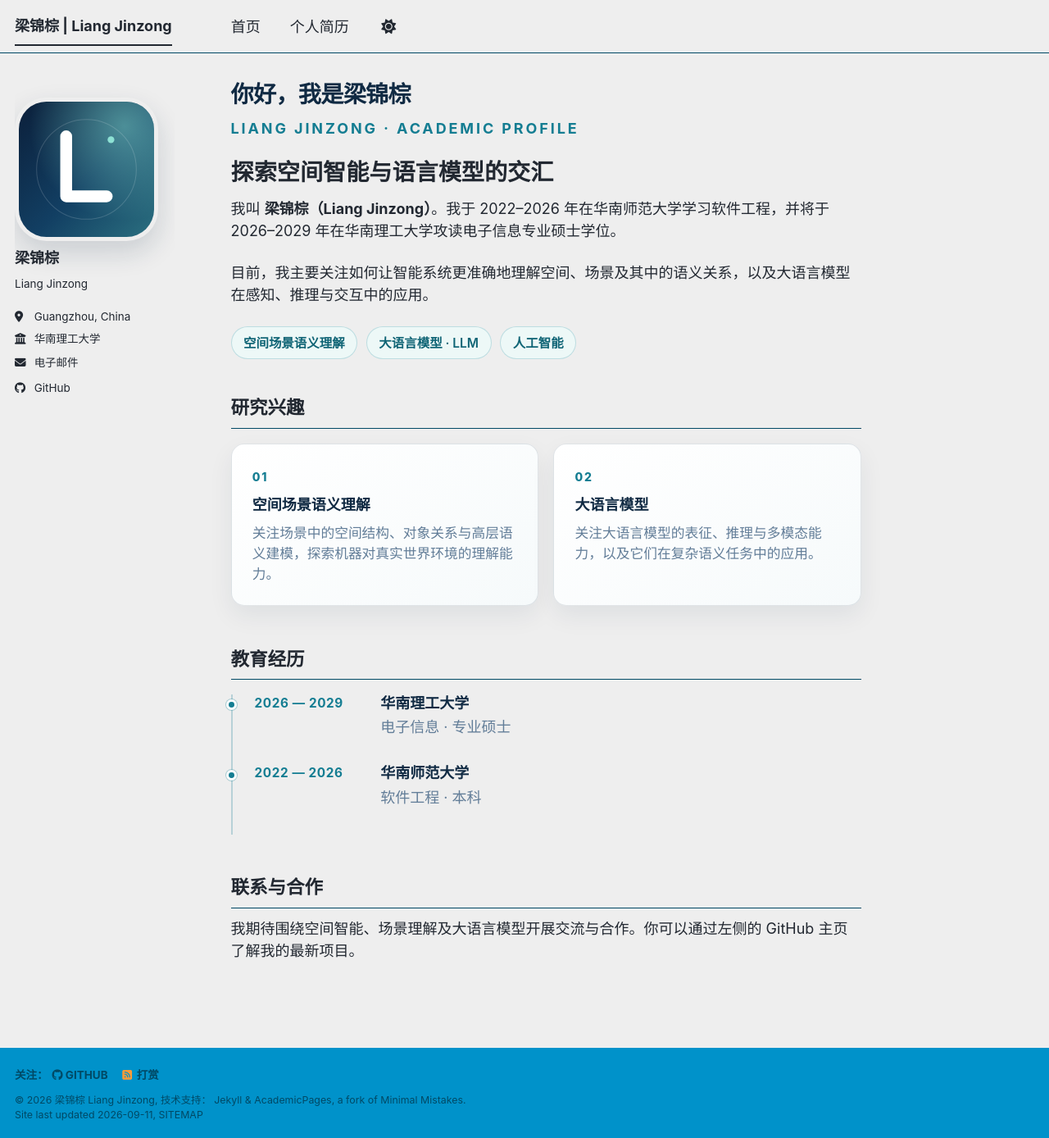
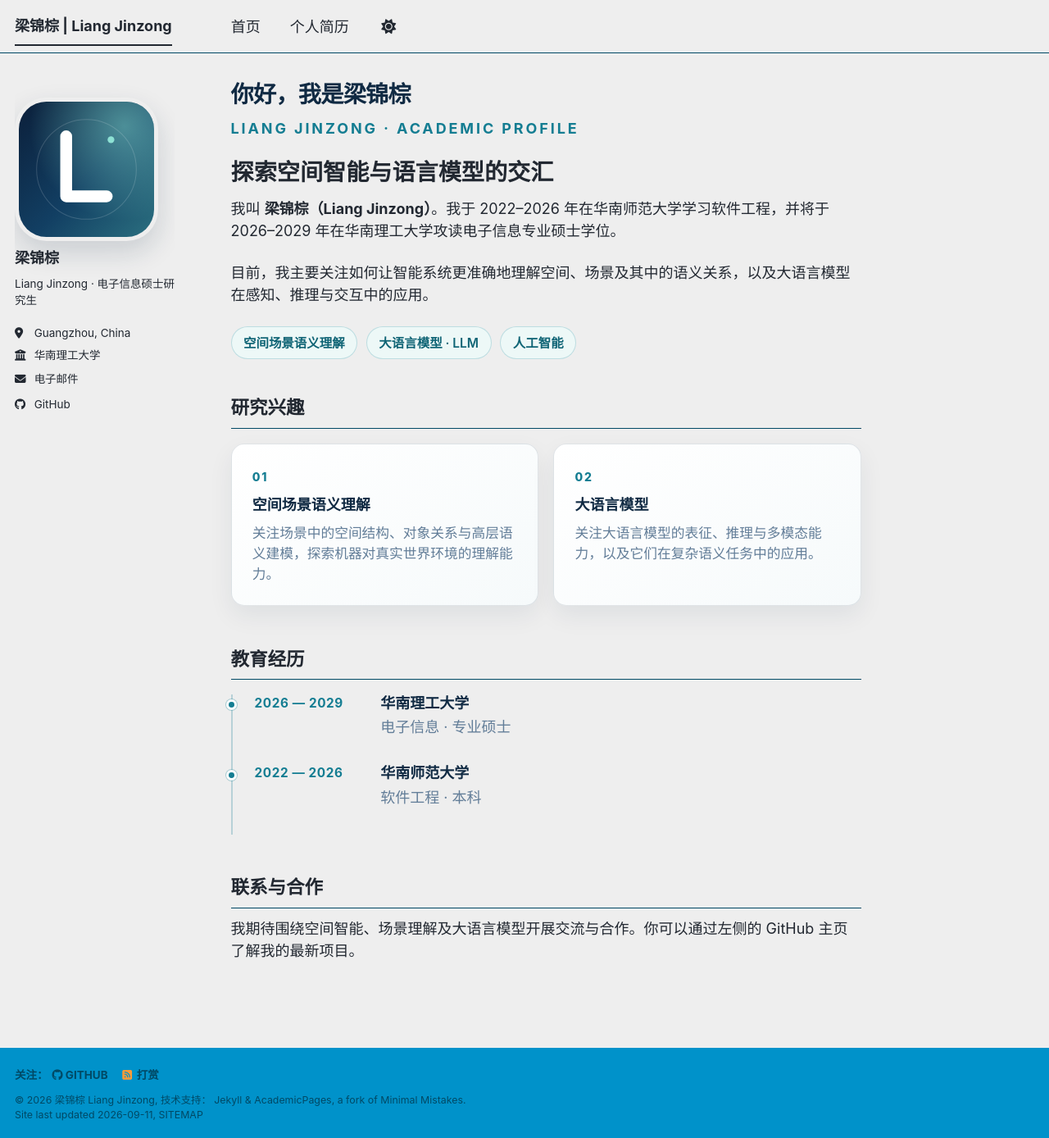
Before and after one commit to liangfeifan/zoom_liang, a Jekyll site: the page built from _pages/about.md, in a window 1280 px wide and 1388 px high. Shown: the whole window at 82% size. Built offline with Jekyll 4.4.1, drawn with Linux system fonts in a browser that asks for light colours; a style sheet for code colours, icons or effects is not loaded.

```diff
--- a/_config.yml
+++ b/_config.yml
@@ -26,7 +26,7 @@ author:
   avatar           : "liang-jinzong.svg"
   name             : "梁锦棕"
   pronouns         : # example: "she/her"
-  bio              : "Liang Jinzong"
+  bio              : "Liang Jinzong · 电子信息硕士研究生"
   location         : "Guangzhou, China"
   employer         : "华南理工大学"
   uri              : # URL
```
